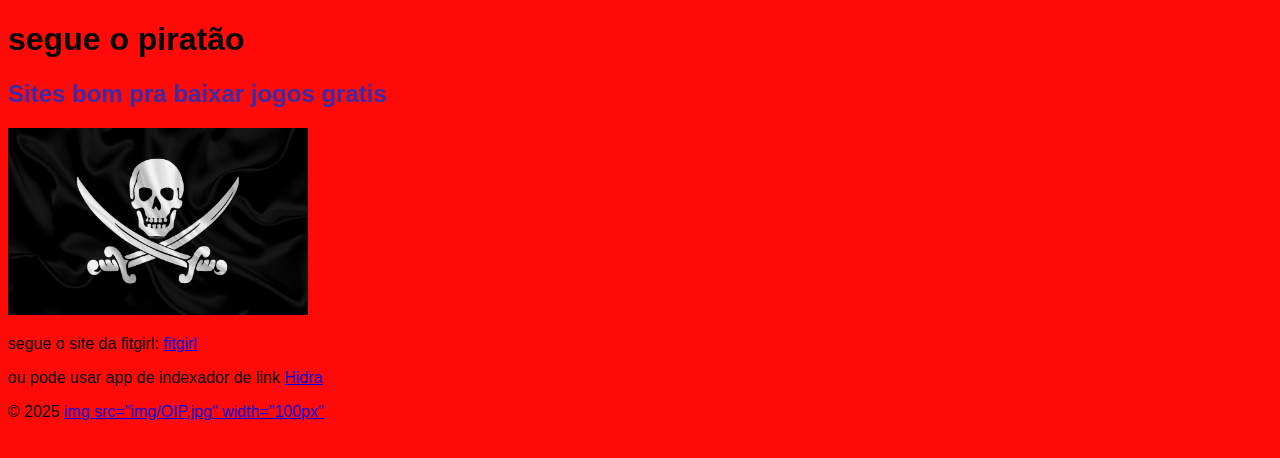
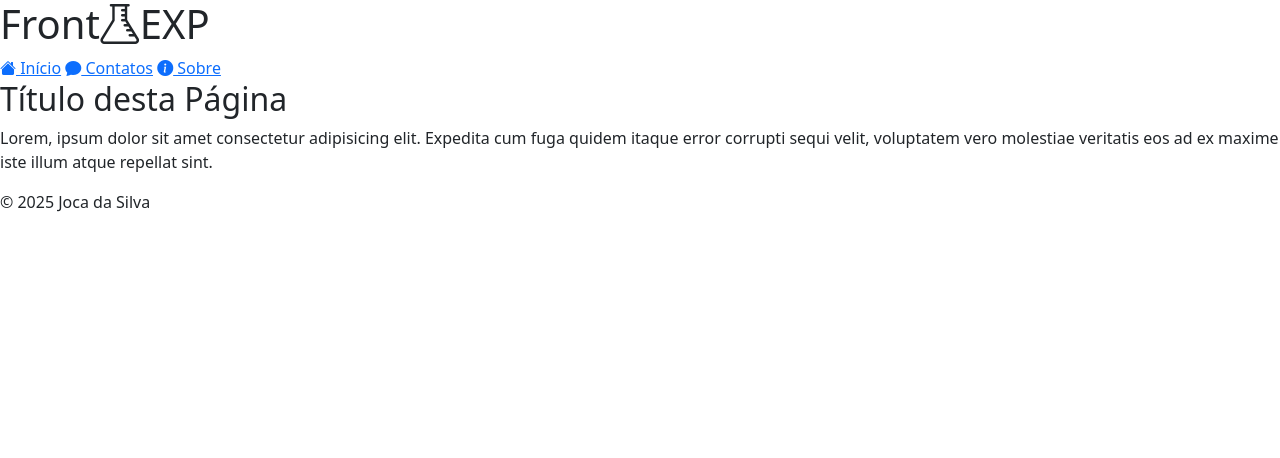
Before and after one commit to nicolasjuanalonso-droid/frontend_experiments, a plain HTML site: page index.html in a window 1280 px wide. Drawn offline with nearby package versions, Linux system fonts and the light colour scheme.

Commit message:
nova index

```diff
--- a/css/style.css
+++ b/css/style.css
@@ -1,10 +1,23 @@
-/* Comentários em CSS são assim */
+/*
+Folhas de estilo do site
+Esse CSS será usado por todas as páginas deste site.
+*/
+
+/* Importa a fonte "Roboto" do Google Fonts (fonts.google.com) */
+@import url('https://fonts.googleapis.com/css2?family=Roboto:ital,wght@0,100..900;1,100..900&display=swap');
+
+/* Importa Font Awesome (fontawesome.com) */
+@import url('https://cdnjs.cloudflare.com/ajax/libs/font-awesome/7.0.1/css/all.min.css');
+
+/* Reset básico de todas as tags HTML */
 * {
-    box-sizing: border-box;
-    outline: none;
+  box-sizing: border-box;
+  outline: none;
 }
 
-html, body {
-    font-family: sans-serif;
-    font-size: 16px;
+/* Definindo a fonte padrão do site: família, tamanho em pixels */
+html,
+body {
+  font-family: Roboto, sans-serif;
+  font-size: 16px;
 }
--- a/index.html
+++ b/index.html
@@ -1,24 +1,45 @@
 <!DOCTYPE html>
 <html lang="pt-br">
 
-    <!--metadados do documento html-->
-<head>
-    <!--caracteres reconhecidos universalmente-->
-    <meta charset="UTF-8">
-    <!--responsividade-->
-    <meta name="viewport" content="width=device-width, initial-scale=1.0">
-   <!--carrega as folhas principais-->
-   <link rel="stylesheet" href="css/style.css">
-   <!-- folhas de estilo internas-->
-    <title>Document</title>
-</head>
-<body style="background-color: rgb(255, 9, 9);">
-    <h1>segue o piratão</h1>
-    <h2 style="color: rgb(61, 42, 165);">Sites bom pra baixar jogos gratis</h2>
-    <img src=img/pao-de-forma-em-uma-mesa-de-madeira.jpg alt="pirata"    width="300px" >
-<script src="js/script.js "></script>
-<p>segue o site da fitgirl: <a href="https://fitgirl-repacks.site/">fitgirl</a> </p>
-<p>ou pode usar app de  indexador de link <a href="https://hydralauncher.gg/">Hidra</a></p>
-<p>&copy; 2025 <a href="nicolas juan">img src="img/OIP.jpg" width="100px"</a>
-</body>
+
+
+  <head>
+    <meta charset="UTF-8" />
+    <meta name="viewport" content="width=device-width, initial-scale=1.0" />
+    <link rel="stylesheet" href="css/style.css">
+    <!--importa o componete css do bootstrap-->
+    <link rel="stylesheet" href="https://cdnjs.cloudflare.com/ajax/libs/bootstrap/5.3.8/css/bootstrap.min.css">
+    <!--importa os icones do bootstrap-->
+    <link rel="stylesheet"
+    href="https://cdnjs.cloudflare.com/ajax/libs/bootstrap-icons/1.13.1/font/bootstrap-icons.min.css">
+    <title>FrontEXP</title>
+  </head>
+  <body>
+    <!-- div#wrap "abraça" todo o conteúdo para aplicar efeitos -->
+    <div id="wrap">
+      <!-- Cabeçalho da página -->
+      <header>
+        <!-- Nome / Logotipo do site -->
+        <h1>Front<i class="bi bi-flask"></i>EXP</h1>
+
+        <!-- Menu de navegação principal -->
+        <nav>
+            <a href="index.html"><i class="bi bi-house-fill"></i> Início</a>
+            <a href="contacts.html"><i class="bi bi-chat-fill"></i> Contatos</a>
+            <a href="about.html"><i class="bi bi-info-circle-fill"></i> Sobre</a>
+        </nav>
+      </header>
+
+      <!-- Conteúdo principal da página -->
+      <main>
+        <h2>Título desta Página</h2>
+        <p>Lorem, ipsum dolor sit amet consectetur adipisicing elit. Expedita cum fuga quidem itaque error corrupti sequi velit, voluptatem vero molestiae veritatis eos ad ex maxime iste illum atque repellat sint.</p>
+      </main>
+
+      <!-- Rodapé da página -->
+      <footer>&copy; 2025 Joca da Silva</footer>
+    </div>
+    <!--importa o componente javascript do bootstrap-->
+    <script src="https://cdnjs.cloudflare.com/ajax/libs/bootstrap/5.3.8/js/bootstrap.bundle.min.js"></script>
+  </body>
 </html>
```
